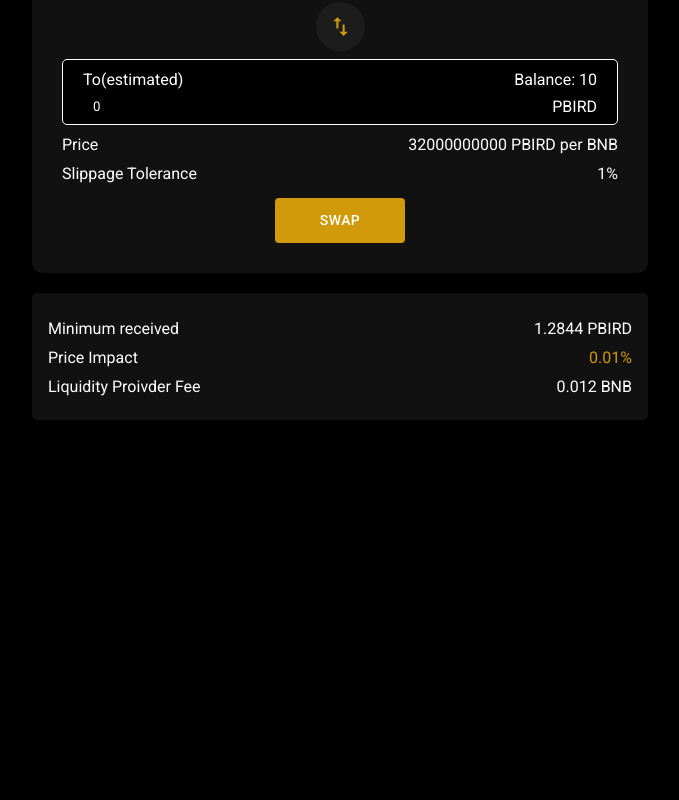
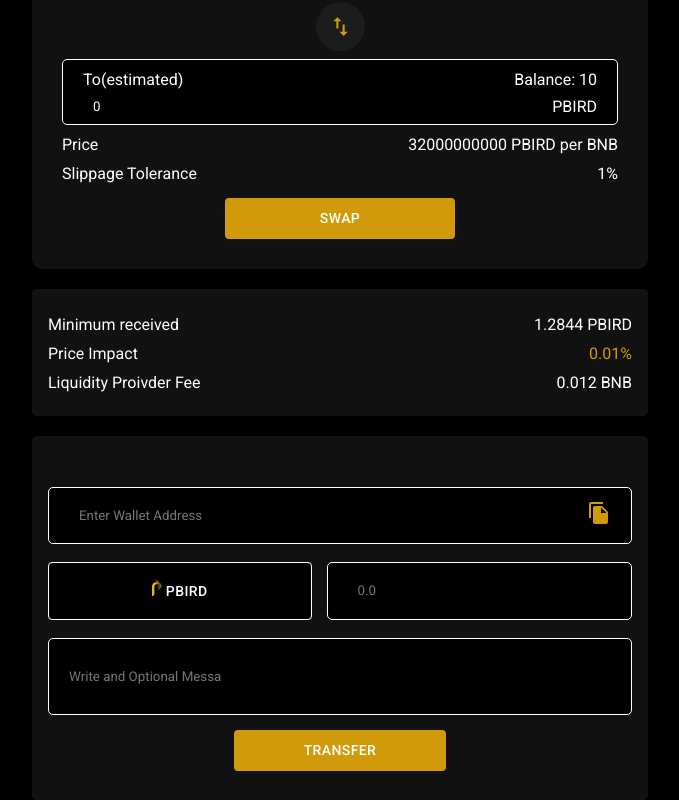
Before and after one commit to NoumanEjaz-dev/Pbirds, a React (Create React App) app: page /swap in a window 1280 px wide. Shown: the part 254-1054 px from the top of the page, without its empty margins (300-979 px from the left). Before the commit the page ends 800 px from the top, so only its background shows below. Built offline with nearby package versions, Linux system fonts and the light colour scheme.

Commit message:
new changes added by nomeeJani

```diff
--- a/src/components/customizeMenuButton/PbirdDropdownMenu.js
+++ b/src/components/customizeMenuButton/PbirdDropdownMenu.js
@@ -3,6 +3,7 @@ import Button from "@material-ui/core/Button";
 import Menu from "@material-ui/core/Menu";
 import MenuItem from "@material-ui/core/MenuItem";
 import { makeStyles } from "@material-ui/core/styles";
+import logo from "../../assest/logo/logo.png";
 
 const useStyles = makeStyles((theme) => ({
   Dropdpwn: {
@@ -10,8 +11,15 @@ const useStyles = makeStyles((theme) => ({
     color: theme.palette.common.white,
     width: "100%",
     padding: "16px 10px",
+    background: theme.palette.common.black,
+    "& hover": {
+      background: theme.palette.common.black,
+    },
     // flex: "1",
     // display: "flex",
+  },
+  logo: {
+    width: "10px",
   },
 }));
 
@@ -36,7 +44,9 @@ export default function PbirdDropdownMenu() {
         aria-haspopup="true"
         onClick={handleClick}
       >
-        Pbird
+        <span style={{ alignItems: "center" }}>
+          <img className={classes.logo} src={logo} alt="img" /> Pbird
+        </span>
       </Button>
       <Menu
         id="simple-menu"
--- a/src/components/drawer/Drawer.js
+++ b/src/components/drawer/Drawer.js
@@ -1,8 +1,6 @@
 import React from "react";
 import Drawer from "@material-ui/core/Drawer";
 import DrawerList from "./DrawerList";
-
-
 
 export default function TemporaryDrawer({ toggleDrawer, isOpen }) {
   return (
--- a/src/components/drawer/DrawerList.js
+++ b/src/components/drawer/DrawerList.js
@@ -51,14 +51,17 @@ const useStyles = makeStyles({
       color: "#ffffff",
     },
   },
+  SidenavList: {
+    marginTop: "30px",
+  },
 });
 
-const DrawerList = ({anchor,toggleDrawer}) => {
+const DrawerList = ({ anchor, toggleDrawer }) => {
   const classes = useStyles();
   const navigate = useNavigate();
   const routeHandler = (path) => {
-      navigate(path)
-  }
+    navigate(path);
+  };
   return (
     <div
       className={classes.list}
@@ -68,15 +71,14 @@ const DrawerList = ({anchor,toggleDrawer}) => {
       <List>
         {Items.map((text, index) => (
           <ListItem
+            className={classes.SidenavList}
             button
             key={text.title}
             onClick={() => {
               routeHandler(text.path);
             }}
           >
-            <ListItemIcon>
-              {text.icon}
-            </ListItemIcon>
+            <ListItemIcon>{text.icon}</ListItemIcon>
             <ListItemText primary={text.title} />
           </ListItem>
         ))}
--- a/src/components/inputfileds/InputFields.js
+++ b/src/components/inputfileds/InputFields.js
@@ -18,7 +18,7 @@ const useStyles = makeStyles((theme) => ({
   },
   saveBtn: {
     marginTop: "15px",
-    padding: "10px 45px",
+    padding: "8px 95px",
     background: theme.palette.common.yellow,
     color: "#fff",
     textAlign: "center",
--- a/src/components/swapform/SwapForm.js
+++ b/src/components/swapform/SwapForm.js
@@ -45,7 +45,7 @@ export default function SwapForm() {
 
   return (
     <>
-      <Grid container >
+      <Grid container>
         <Grid item xs={12} lg={3} spacing={3}></Grid>
         <Grid item xs={12} lg={6}>
           <div className={classes.SwapFormContainer}>
--- a/src/components/textField/TextFieldBox.js
+++ b/src/components/textField/TextFieldBox.js
@@ -73,7 +73,7 @@ const useStyles = makeStyles((theme) => ({
     color: theme.palette.common.white,
     fontFamily: "Roboto",
     backgroundColor: "#D09A0A",
-    padding: "5px 20px",
+    padding: "8px 70px",
     "&:hover": {
       backgroundColor: "#D09A0A",
     },
--- a/src/pages/Home.js
+++ b/src/pages/Home.js
@@ -1,10 +1,7 @@
-import TransferForm from "../components/transferFom/TransferForm";
-
 const HomePage = () => {
   return (
     <>
       <h1>HomePage</h1>
-      <TransferForm />
     </>
   );
 };
--- a/src/pages/Swap.js
+++ b/src/pages/Swap.js
@@ -1,9 +1,12 @@
 import SwapForm from "../components/swapform/SwapForm";
+import TransferForm from "../components/transferFom/TransferForm";
 
 const SwapPage = () => {
   return (
     <>
       <SwapForm />
+      {/*  */}
+      <TransferForm />
     </>
   );
 };
```
